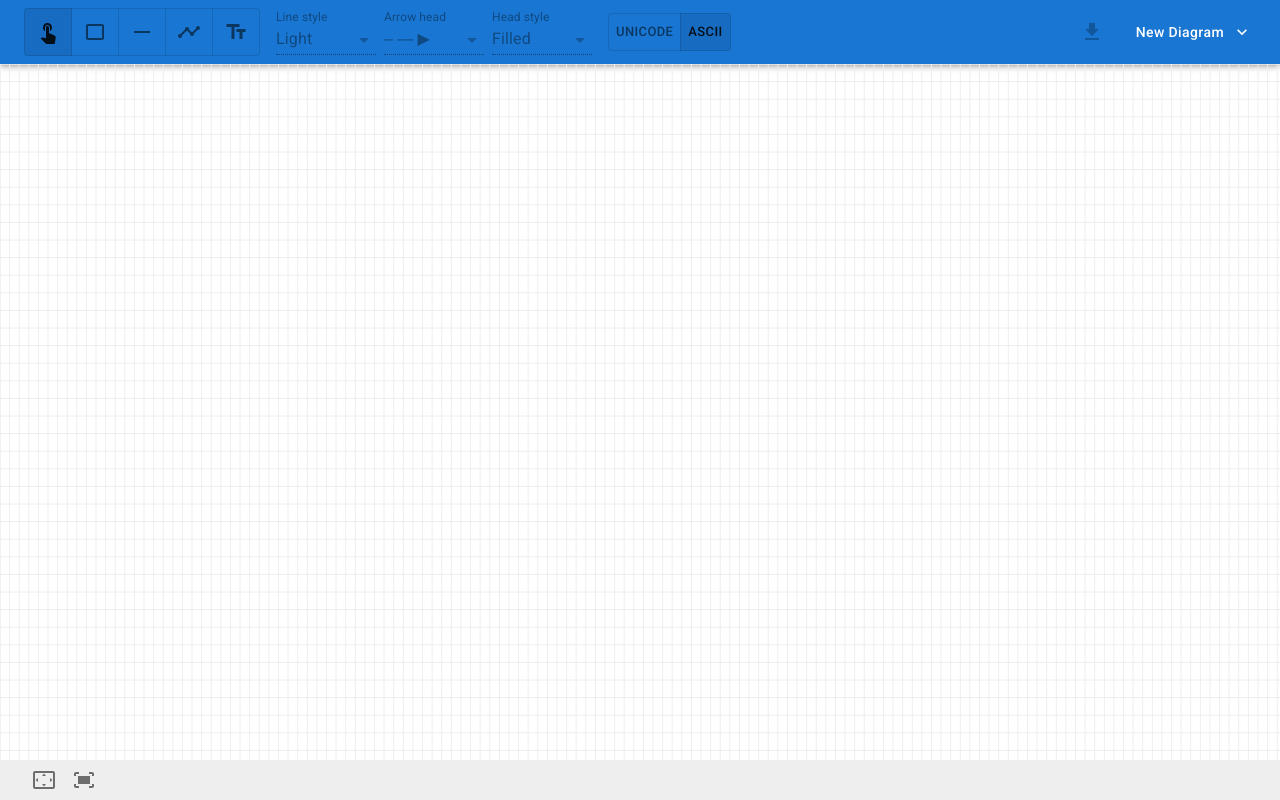
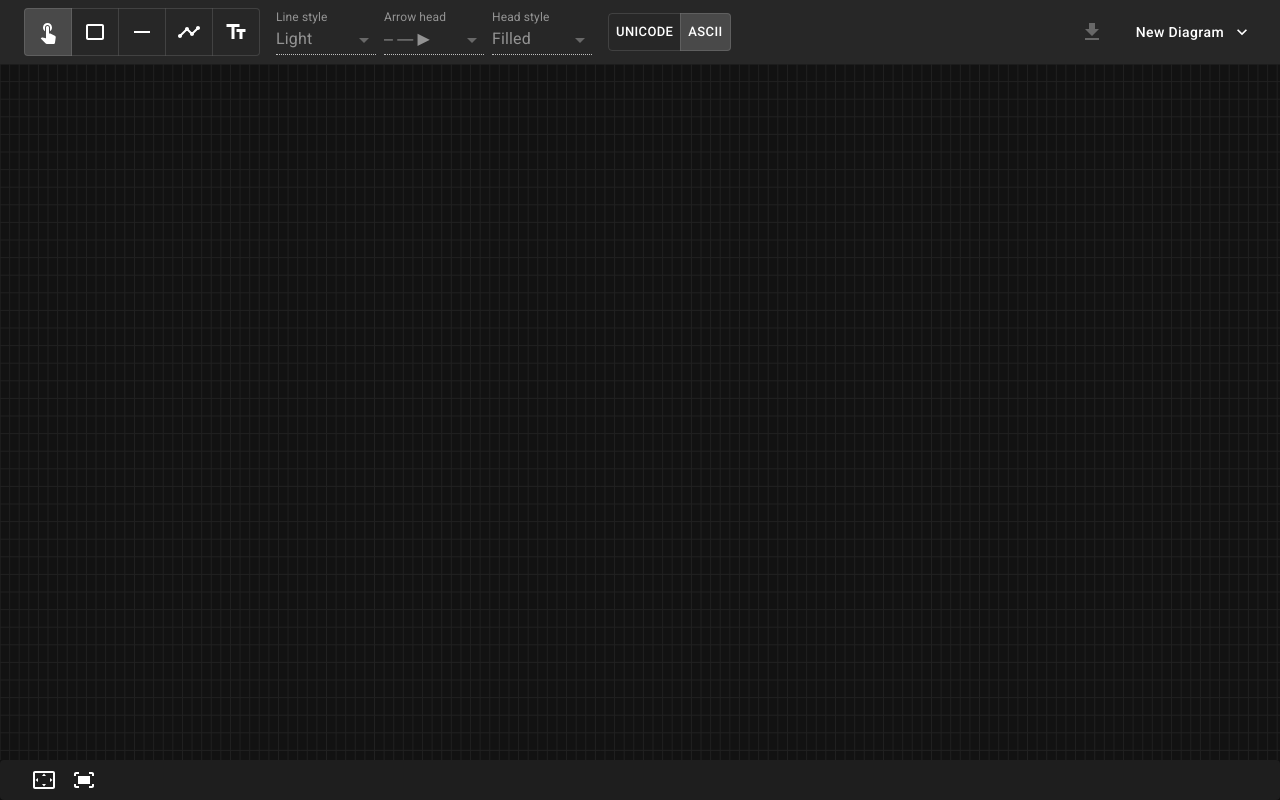
Before and after one commit to hhourani27/asciip, a React (Create React App) app: page / in a window 1280 px wide. Built offline with nearby package versions, Linux system fonts and the light colour scheme; a web font is replaced by a local one.

Commit message:
Add dark theme

```diff
--- a/src/components/Footer.tsx
+++ b/src/components/Footer.tsx
@@ -1,4 +1,4 @@
-import { Box, IconButton, Tooltip } from "@mui/material";
+import { IconButton, Paper, Tooltip } from "@mui/material";
 import SettingsOverscanIcon from "@mui/icons-material/SettingsOverscan";
 import FitScreenIcon from "@mui/icons-material/FitScreen";
 import { diagramActions } from "../store/diagramSlice";
@@ -8,12 +8,11 @@ export function Footer(): JSX.Element {
   const dispatch = useAppDispatch();
 
   return (
-    <Box
+    <Paper
       component="footer"
       sx={{
         py: 0,
         px: 3,
-        backgroundColor: (theme) => theme.palette.grey[200],
       }}
     >
       <Tooltip title="Expand canvas" arrow>
@@ -34,6 +33,6 @@ export function Footer(): JSX.Element {
           <FitScreenIcon fontSize="inherit" />
         </IconButton>
       </Tooltip>
-    </Box>
+    </Paper>
   );
 }
--- a/src/components/canvas/Canvas.tsx
+++ b/src/components/canvas/Canvas.tsx
@@ -3,14 +3,7 @@ import { useAppDispatch, useAppSelector } from "../../store/hooks";
 import { useEffect, useRef } from "react";
 import { Coords } from "../../models/shapes";
 import { diagramActions, diagramSelectors } from "../../store/diagramSlice";
-import {
-  CELL_HEIGHT,
-  CELL_WIDTH,
-  drawGrid,
-  drawHoveredCell,
-  drawSelectedShape,
-  drawShapes,
-} from "./draw";
+import { CELL_HEIGHT, CELL_WIDTH, canvasDraw } from "./draw";
 import _ from "lodash";
 import { TextShapeInput } from "./TextShapeInput";
 
@@ -67,6 +60,12 @@ export default function Canvas(): JSX.Element {
 
     // Clear the canvas
     ctx.clearRect(0, 0, canvas.width, canvas.height);
+    canvasDraw.setBackground(
+      ctx,
+      canvas.width,
+      canvas.height,
+      theme.canvas.background
+    );
 
     // Set the cursor
     canvas.style.cursor =
@@ -81,18 +80,18 @@ export default function Canvas(): JSX.Element {
         : "default";
 
     // Draw the grid
-    drawGrid(
+    canvasDraw.drawGrid(
       ctx,
       canvasWidth,
       canvasHeight,
       rowCount,
       colCount,
-      theme.palette.grey["200"]
+      theme.canvas.grid
     );
 
     // Draw hovered cell
     if (currentHoveredCell && nextActionOnClick === "CREATE") {
-      drawHoveredCell(ctx, currentHoveredCell);
+      canvasDraw.drawHoveredCell(ctx, currentHoveredCell);
     }
 
     // Draw shapes
@@ -101,15 +100,33 @@ export default function Canvas(): JSX.Element {
     const unselectedShapes = shapes.filter(
       (shape) => shape.id !== selectedShapeObj?.id
     );
-    drawShapes(ctx, unselectedShapes, styleMode, globalStyle, "black");
+    canvasDraw.drawShapes(
+      ctx,
+      unselectedShapes,
+      styleMode,
+      globalStyle,
+      theme.canvas.shape
+    );
 
     // Draw selected shape
     if (selectedShapeObj)
-      drawSelectedShape(ctx, selectedShapeObj, styleMode, globalStyle);
+      canvasDraw.drawSelectedShape(
+        ctx,
+        selectedShapeObj,
+        styleMode,
+        globalStyle,
+        theme.canvas.selectedShape
+      );
 
     // Draw new shape
     if (newShape)
-      drawShapes(ctx, [newShape], styleMode, globalStyle, "DodgerBlue");
+      canvasDraw.drawShapes(
+        ctx,
+        [newShape],
+        styleMode,
+        globalStyle,
+        theme.canvas.createdShape
+      );
   }, [
     canvasHeight,
     canvasWidth,
@@ -122,7 +139,11 @@ export default function Canvas(): JSX.Element {
     selectedShapeObj,
     shapes,
     styleMode,
-    theme.palette.grey,
+    theme.canvas.background,
+    theme.canvas.createdShape,
+    theme.canvas.grid,
+    theme.canvas.selectedShape,
+    theme.canvas.shape,
   ]);
 
   return (
--- a/src/components/canvas/draw.ts
+++ b/src/components/canvas/draw.ts
@@ -7,6 +7,7 @@ import {
 import { ResizePoint, getResizePoints } from "../../models/transformation";
 import { Style, StyleMode } from "../../models/style";
 import { ShapeObject } from "../../store/diagramSlice";
+import { alpha } from "@mui/material/styles";
 
 export const FONT_SIZE = 16;
 export const FONT_WIDTH = 9.603; // see https://stackoverflow.com/a/56379770/471461
@@ -15,6 +16,16 @@ export const CELL_HEIGHT = FONT_SIZE * 1.1;
 
 export const FONT_FAMILY = "monospace";
 export const FONT = `${FONT_SIZE}px ${FONT_FAMILY}`;
+
+function setBackground(
+  ctx: CanvasRenderingContext2D,
+  canvasWidth: number,
+  canvasHeight: number,
+  color: string
+) {
+  ctx.fillStyle = color;
+  ctx.fillRect(0, 0, canvasWidth, canvasHeight);
+}
 
 function drawVerticalGridLine(
   ctx: CanvasRenderingContext2D,
@@ -42,7 +53,7 @@ function drawHorizontalGridLine(
   ctx.stroke(); // Draw the line
 }
 
-export function drawGrid(
+function drawGrid(
   ctx: CanvasRenderingContext2D,
   canvasWidth: number,
   canvasHeight: number,
@@ -61,7 +72,7 @@ export function drawGrid(
   });
 }
 
-export function drawHoveredCell(ctx: CanvasRenderingContext2D, cell: Coords) {
+function drawHoveredCell(ctx: CanvasRenderingContext2D, cell: Coords) {
   ctx.fillStyle = "LightBlue";
   ctx.fillRect(
     cell.c * CELL_WIDTH,
@@ -71,7 +82,7 @@ export function drawHoveredCell(ctx: CanvasRenderingContext2D, cell: Coords) {
   );
 }
 
-export function drawShapes(
+function drawShapes(
   ctx: CanvasRenderingContext2D,
   shapes: ShapeObject[] | Shape[],
   styleMode: StyleMode,
@@ -100,13 +111,14 @@ export function drawShapes(
   }
 }
 
-export function drawSelectedShape(
+function drawSelectedShape(
   ctx: CanvasRenderingContext2D,
   shapeObj: ShapeObject,
   styleMode: StyleMode,
-  globalStyle: Style
+  globalStyle: Style,
+  color: string
 ) {
-  drawShapes(ctx, [shapeObj], styleMode, globalStyle, "blue");
+  drawShapes(ctx, [shapeObj], styleMode, globalStyle, color);
 
   const resizePoints: ResizePoint[] = getResizePoints(shapeObj.shape);
   resizePoints.forEach(({ coords: { r, c } }) => {
@@ -118,8 +130,16 @@ export function drawSelectedShape(
       0,
       Math.PI * 2
     ); // Create a circular path
-    ctx.fillStyle = "#9e9e9eAA"; // Set the fill color
+    ctx.fillStyle = alpha(color, 0.66); // Set the fill color
     ctx.fill(); // Fill the path with the color
     ctx.closePath(); // Close the path
   });
 }
+
+export const canvasDraw = {
+  setBackground,
+  drawGrid,
+  drawHoveredCell,
+  drawShapes,
+  drawSelectedShape,
+};
--- a/src/components/dialogs/ExportDialog.tsx
+++ b/src/components/dialogs/ExportDialog.tsx
@@ -13,6 +13,7 @@ import {
   Typography,
   Chip,
   FormControl,
+  useTheme,
 } from "@mui/material";
 import { useAppDispatch, useAppSelector } from "../../store/hooks";
 import { diagramActions } from "../../store/diagramSlice";
@@ -94,12 +95,7 @@ const commentStyleDisplay: {
 function renderCommentStyleValue(commentStyle: COMMENT_STYLE): React.ReactNode {
   return (
     <Box sx={{ display: "flex", alignItems: "center" }}>
-      <Typography
-        sx={{ display: "inline" }}
-        component="span"
-        variant="body1"
-        color="text.primary"
-      >
+      <Typography sx={{ display: "inline" }} component="span" variant="body1">
         {commentStyleDisplay[commentStyle].name}
       </Typography>
       {commentStyleDisplay[commentStyle].exemple && (
@@ -116,6 +112,8 @@ function renderCommentStyleValue(commentStyle: COMMENT_STYLE): React.ReactNode {
 
 export function ExportDialog() {
   const dispatch = useAppDispatch();
+  const theme = useTheme();
+
   const exportInProgress = useAppSelector(
     (state) => state.diagram.exportInProgress
   );
@@ -147,7 +145,14 @@ export function ExportDialog() {
       maxWidth="lg"
     >
       <DialogTitle>Export diagram</DialogTitle>
-      <DialogContent>
+      <DialogContent
+        sx={{
+          display: "flex",
+          flexDirection: "column",
+          alignItems: "flex-start",
+          gap: 1,
+        }}
+      >
         <FormControl variant="standard" sx={{ m: 1, minWidth: 120 }}>
           <InputLabel id="comment-style-label">Comment style</InputLabel>
           <Select
@@ -169,7 +174,6 @@ export function ExportDialog() {
                       sx={{ display: "inline" }}
                       component="span"
                       variant="caption"
-                      color="text.primary"
                     >
                       {commentStyleDisplay[value as COMMENT_STYLE].languages}
                     </Typography>
@@ -189,6 +193,9 @@ export function ExportDialog() {
             maxHeight: "50vh",
             overflow: "auto",
             whiteSpace: "pre",
+            p: 1,
+            backgroundColor: theme.canvas.background,
+            color: theme.canvas.shape,
           }}
         >
           {exportText}
@@ -198,6 +205,7 @@ export function ExportDialog() {
         <Button
           onClick={copyDiagramToClipboard}
           startIcon={<ContentCopyIcon />}
+          color="inherit"
         >
           Copy diagram
         </Button>
--- a/src/index.tsx
+++ b/src/index.tsx
@@ -7,18 +7,21 @@ import "@fontsource/roboto/500.css";
 import "@fontsource/roboto/700.css";
 
 import App from "./App";
-import { CssBaseline } from "@mui/material";
+import { CssBaseline, ThemeProvider } from "@mui/material";
 import { store } from "./store/store";
 import { Provider } from "react-redux";
+import { theme } from "./theme";
 
 const root = ReactDOM.createRoot(
   document.getElementById("root") as HTMLElement
 );
 root.render(
   <React.StrictMode>
-    <CssBaseline />
     <Provider store={store}>
-      <App />
+      <ThemeProvider theme={theme}>
+        <CssBaseline />
+        <App />
+      </ThemeProvider>
     </Provider>
   </React.StrictMode>
 );
--- /dev/null
+++ b/src/theme.ts
@@ -0,0 +1,52 @@
+import { ThemeOptions, createTheme } from "@mui/material/styles";
+import "@mui/material";
+
+/* Create the app's theme*/
+const themeOptions: ThemeOptions = {
+  palette: {
+    mode: "dark",
+    primary: {
+      main: "#12131c",
+    },
+    secondary: {
+      main: "#c4c7fa",
+    },
+  },
+};
+
+const theme = createTheme(themeOptions);
+
+/* Extend the theme and add canvas properties to the theme */
+declare module "@mui/material/styles" {
+  interface Theme {
+    canvas: {
+      background: string;
+      grid: string;
+      shape: string;
+      createdShape: string;
+      selectedShape: string;
+    };
+  }
+  interface ThemeOptions {
+    canvas?: {
+      background?: string;
+      grid: string;
+      shape: string;
+      createdShape: string;
+      selectedShape: string;
+    };
+  }
+}
+
+// Note: I did not add the "canvas" property to "palette", as MUI has a specific format for "palette" (main, light, dark...)
+const themeWithCanvas = createTheme(theme, {
+  canvas: {
+    background: theme.palette.background.default,
+    grid: theme.palette.grey[900],
+    shape: theme.palette.grey[300],
+    createdShape: theme.palette.info.main,
+    selectedShape: theme.palette.info.main,
+  },
+});
+
+export { themeWithCanvas as theme };
```
